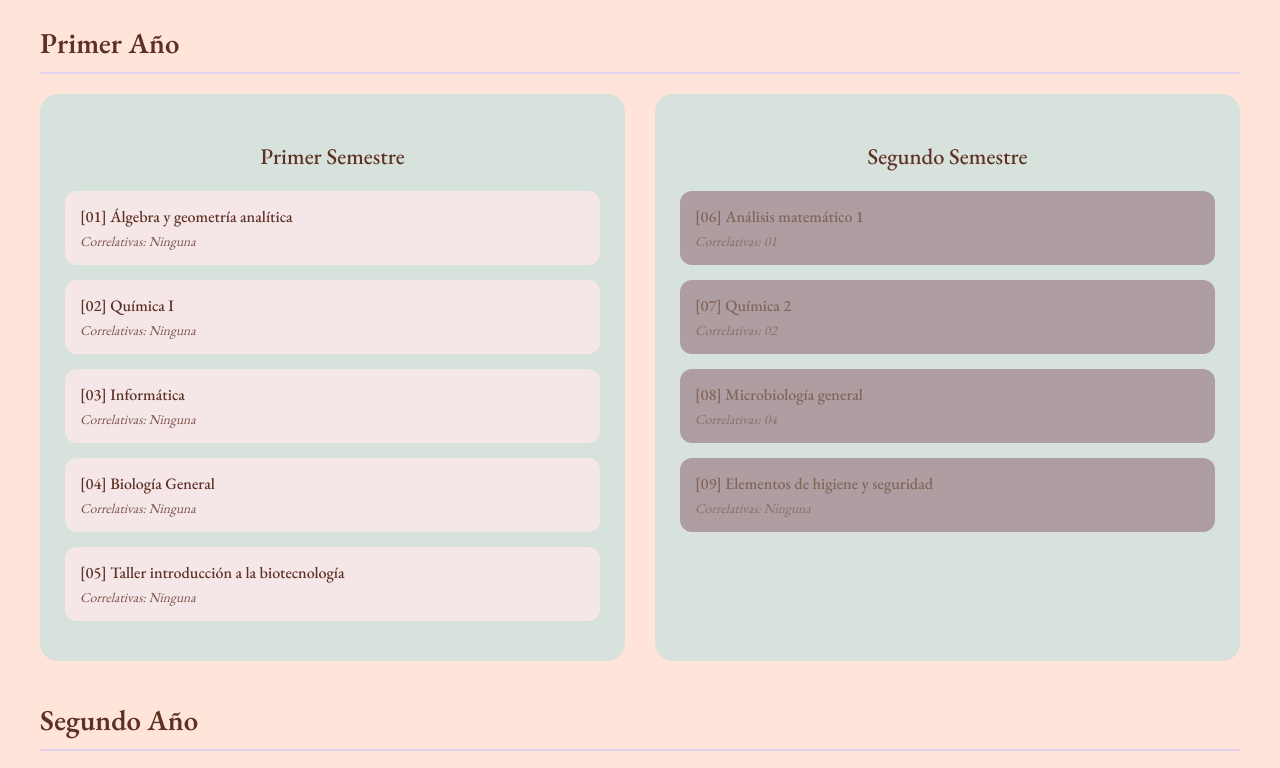
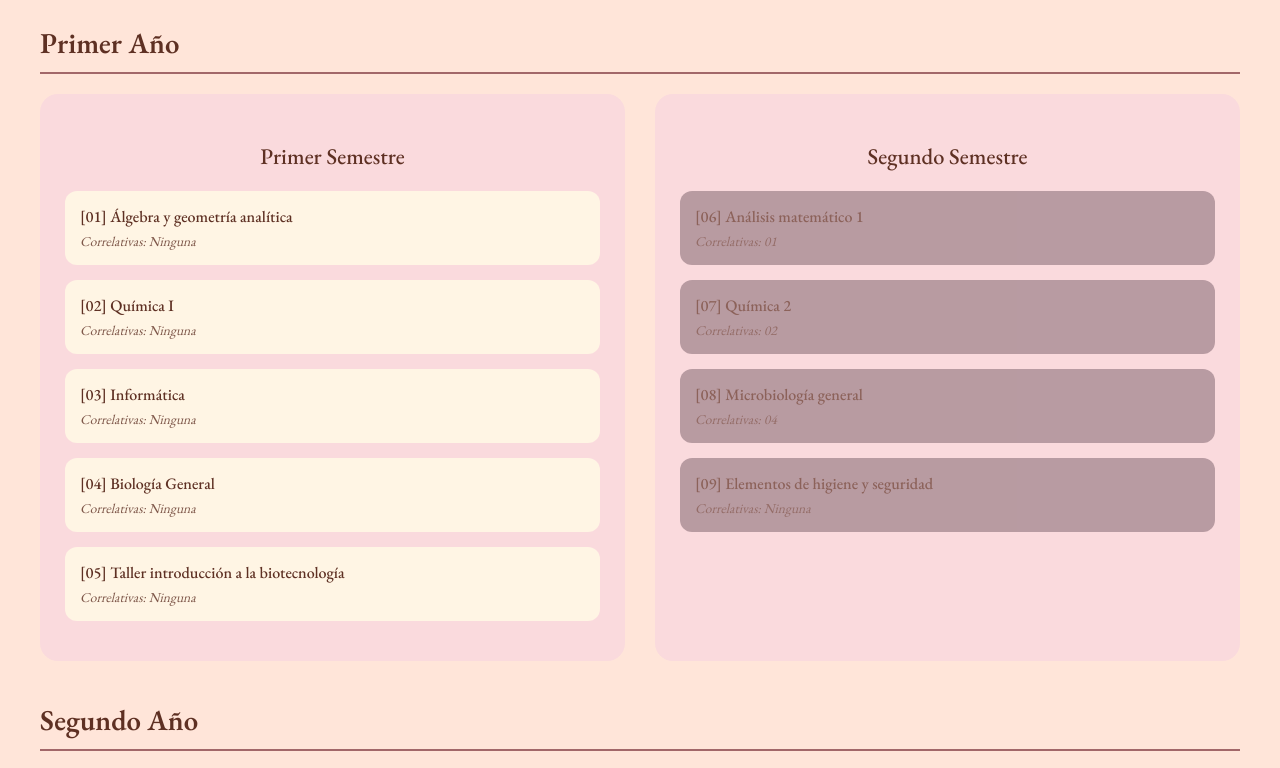
Before and after one commit to LuisianaAntuMo/mallabio, a plain HTML site: page index.html in a window 1280 px wide. Shown: the part 91-859 px from the top of the page. Drawn offline with nearby package versions, Linux system fonts and the light colour scheme.

Commit message:
index.html

```diff
--- a/index.html
+++ b/index.html
@@ -8,10 +8,10 @@
         :root {
             /* Modo Claro */
             --bg-body: #FFE5D9;
-            --bg-card: #d8e2dc;
+            --bg-card: #fadadd;
             --text-primary: #5E3023;
-            --subject-unlocked: #f5e6e8;
-            --subject-completed: #e2d4f0;
+            --subject-unlocked: #fff5e4;
+            --subject-completed: #a26769;
             --subject-locked: #9D8189;
             --border-radius: 18px;
         }
```
